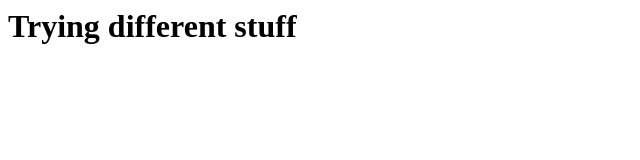
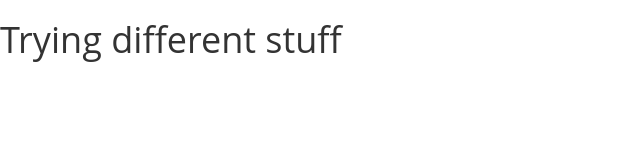
Before and after one commit to GuntherCoad/GuntherCoad.github.io, a plain HTML site: page index.html in a window 1280 px wide. Shown: the whole page, without its empty margins (0-640 px from the left). Drawn offline with Linux system fonts and the light colour scheme.

Commit message:
adding stylesheet and script links

```diff
--- a/index.html
+++ b/index.html
@@ -2,6 +2,21 @@
 <head>
     <meta charset="UTF-8">
     <meta name="viewport" content="width=device-width, initial-scale=1.0">
+    <!-- BOOTSTRAP STYLES-->
+    <link href="assets/css/bootstrap.css" rel="stylesheet" />
+    <!-- FONTAWESOME STYLES-->
+    <link href="assets/css/font-awesome.css" rel="stylesheet" />
+    <!--CUSTOM BASIC STYLES-->
+    <link href="assets/css/basic.css" rel="stylesheet" />
+    <!--CUSTOM MAIN STYLES-->
+    <link href="assets/css/custom.css" rel="stylesheet" />
+    <!-- PAGE LEVEL STYLES -->
+    <link href="assets/css/bootstrap-fileupload.min.css" rel="stylesheet" />
+    <!-- BOOTSTRAP SCRIPTS -->
+    <script src="assets/js/bootstrap.js"></script>
+
+
+
     <title>Gunther Coad</title>
 </head>
 <body>
```
